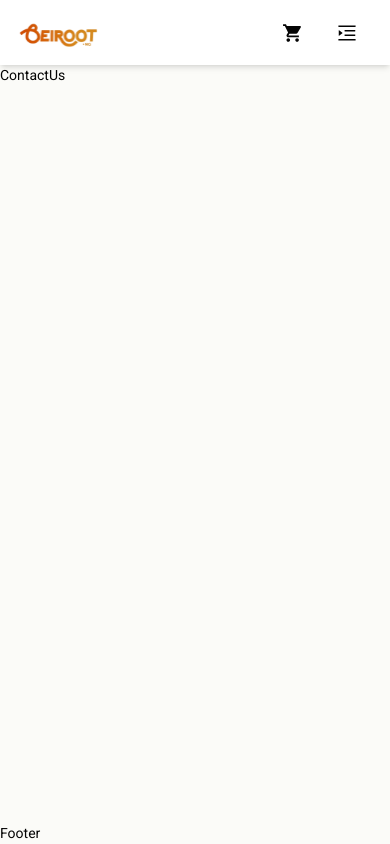
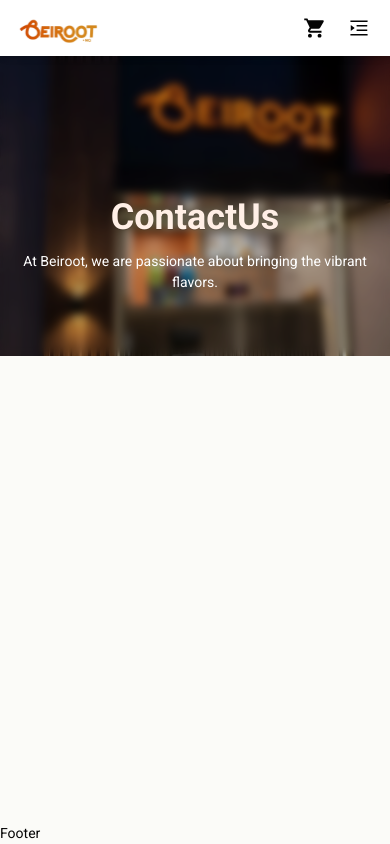
Before and after one commit to leomass677/Beiroot, a React (Vite) app: page /contact in a window 390 px wide. Built offline with nearby package versions, Linux system fonts and the light colour scheme.

Commit message:
last changes on ab

```diff
--- a/src/Pages/AboutUs.jsx
+++ b/src/Pages/AboutUs.jsx
@@ -4,7 +4,12 @@
 const AboutUs = () => {
   return (
     <div className="max-w-[1440px] mx-auto w-full">
-      <HeroCard />
+      <HeroCard
+        header={"About Beiroot"}
+        subHeader={
+          " At Beiroot, we are passionate about bringing the vibrant flavors."
+        }
+      />
     </div>
   );
 };
--- a/src/Pages/ContactUs.jsx
+++ b/src/Pages/ContactUs.jsx
@@ -1,7 +1,17 @@
 import React from "react";
+import HeroCard from "../component/HeroCard";
 
 const ContactUs = () => {
-  return <div>ContactUs</div>;
+  return (
+    <div>
+      <HeroCard
+        header={"ContactUs"}
+        subHeader={
+          " At Beiroot, we are passionate about bringing the vibrant flavors."
+        }
+      />
+    </div>
+  );
 };
 
 export default ContactUs;
--- a/src/assets/svgImg.js
+++ b/src/assets/svgImg.js
@@ -17,6 +17,7 @@
 import passion from "./Passion.svg";
 import gallery from "../assets/gallery.svg";
 import shop from "../assets/shop.jpg";
+import beirootShop1 from "./beirootShop1.jpg";
 
 export const svgImg = {
   beiroot,
@@ -38,4 +39,5 @@
   passion,
   gallery,
   shop,
+  beirootShop1,
 };
--- a/src/component/HeroCard.jsx
+++ b/src/component/HeroCard.jsx
@@ -1,21 +1,21 @@
 import React from "react";
 import { svgImg } from "../assets/svgImg";
 
-const HeroCard = () => {
+const HeroCard = ({ header, subHeader }) => {
   return (
-    <div className="w-full h-[400px] relative overflow-hidden">
+    <div className="w-full h-[300px] md:h-[280px] relative overflow-hidden">
       <img
         src={svgImg.shop}
         alt="about"
-        className="absolute w-full h-full left-0 top-0 object-cover"
+        className="absolute w-full h-full  object-top-right object-cover top-0 hover:scale-90"
       />
       {/* overlay */}
-      <div className="absolute inset-0 bg-black/50">
-        <div className="flex flex-col items-center justify-center h-full text-white text-center px-4">
-          <h1 className="text-4xl font-bold mb-4 mt-10">About Beiroot</h1>
-          <p>
-            At Beiroot, we are passionate about bringing the vibrant flavors.
-          </p>
+      <div className="absolute inset-0 bg-black/25  backdrop-blur-xs">
+        <div className="flex flex-col items-center justify-center mt-6 h-full text-white text-center px-4">
+          <h1 className="text-4xl font-bold mb-4 mt-10 text-primary-50 text-shadow-2xs">
+            {header}
+          </h1>
+          <p>{subHeader}</p>
         </div>
       </div>
     </div>
--- a/src/component/MenuCard.jsx
+++ b/src/component/MenuCard.jsx
@@ -229,7 +229,7 @@
                   exit={{ opacity: 0, x: 10 }}
                   transition={{ duration: 0.2 }}
                   className={`
-                    flex items-center justify-center gap-1.5 px-3 py-1.5 lg:px-4 lg:py-1 rounded-md font-medium text-sm lg:text-base transition-all duration-300 min-w-[100px] lg:min-w-[134px] h-[32px] lg:h-[40px]
+                    flex items-center  justify-center gap-1.5 px-3 py-1.5 lg:px-4 lg:py-1 rounded-sm font-medium text-sm lg:text-base transition-all duration-300 min-w-[100px] lg:min-w-[134px] h-[34px] w-full max-w-[132px] lg:h-[40px]
                     ${
                       price === 0
                         ? "bg-gray-300 text-gray-500 cursor-not-allowed"
@@ -253,16 +253,16 @@
                     onClick={handleDecrement}
                     className="w-7 h-7 lg:w-8 lg:h-8 rounded-full cursor-pointer bg-gray-100 text-dark flex items-center justify-center text-lg lg:text-xl font-bold hover:bg-secondary-400 transition-colors"
                   >
-                    <IoIosRemove />
+                    <IoIosRemove className="text-xl" />
                   </button>
                   <span className="text-dark font-semibold text-base lg:text-lg min-w-[24px] lg:min-w-[32px] text-center">
                     {currentQuantity}
                   </span>
                   <button
                     onClick={handleIncrement}
-                    className="w-7 h-7 lg:w-8 lg:h-8 cursor-pointer rounded-full bg-primary-500 text-white flex items-center justify-center text-lg lg:text-xl font-bold hover:bg-primary-600 transition-colors"
+                    className=" text-2xl font-bold lg:w-8 lg:h-8 cursor-pointer rounded-full bg-primary-500 text-white flex items-center justify-center  font-bold hover:bg-primary-600 transition-colors"
                   >
-                    <IoIosAdd />
+                    <IoIosAdd className="text-xl" />
                   </button>
                 </motion.div>
               )}
--- a/src/component/MenuGrid.jsx
+++ b/src/component/MenuGrid.jsx
@@ -24,7 +24,7 @@
               <button
                 key={category}
                 onClick={() => setActiveCategory(category)}
-                className={`px-4 sm:px-6 py-2 sm:py-2.5 rounded-md transition-all whitespace-nowrap text-sm sm:text-base flex-shrink-0 ${
+                className={`px-4 sm:px-6 py-1! sm:py-2.5 rounded-md transition-all whitespace-nowrap text-sm sm:text-base flex-shrink-0 ${
                   activeCategory === category
                     ? "bg-secondary-500 text-white shadow-md"
                     : "bg-gray-100 text-gray-700 hover:bg-gray-200"
--- a/src/component/Navbar.jsx
+++ b/src/component/Navbar.jsx
@@ -428,19 +428,22 @@
                 onClick={() => navigate("/checkout")}
                 whileHover={{ scale: 1.05 }}
                 whileTap={{ scale: 0.95 }}
-                className="relative p-1"
+                className="relative"
               >
-                <IoMdCart className="text-[22px] sm:text-[24px] text-dark" />
+                <span className="w-[24px] relative">
+                  {" "}
+                  <IoMdCart className="text-[24px] text-dark" />
                   {cartCount > 0 && (
                     <motion.span
                       variants={cartBadgeVariants}
                       initial="initial"
                       animate={cartCount > 0 ? "animate" : "initial"}
-                    className="absolute -top-2 -right-1.5 font-bold border-2 border-white bg-primary-600 text-white text-[10px] sm:text-xs rounded-full h-4 w-4 sm:h-5 sm:w-5 flex items-center justify-center"
+                      className="absolute right-0 -top-3  font-bold border-2 border-white bg-primary-600 text-white text-[10px] sm:text-xs rounded-full h-6 w-6 sm:h-5 sm:w-5 flex items-center justify-center"
                     >
                       {cartCount > 99 ? "99+" : cartCount}
                     </motion.span>
                   )}
+                </span>
               </motion.button>
 
               <motion.button
--- a/src/index.css
+++ b/src/index.css
@@ -860,8 +860,8 @@
   a,
   [role="button"],
   .clickable {
-    min-height: 44px;
-    min-width: 44px;
+    min-height: 32px;
+    min-width: 32px;
   }
 }
 
@@ -871,7 +871,7 @@
   select,
   textarea,
   button {
-    font-size: 16px; /* Prevents zoom on focus in iOS */
+    font-size: 14px; /* Prevents zoom on focus in iOS */
   }
 }
 
```
Also changed, not shown: src/assets/beirootShop1.jpg (renamed from src/assets/beiroot Shop.jpg). Lines whose indentation alone changed are shown as unchanged.
